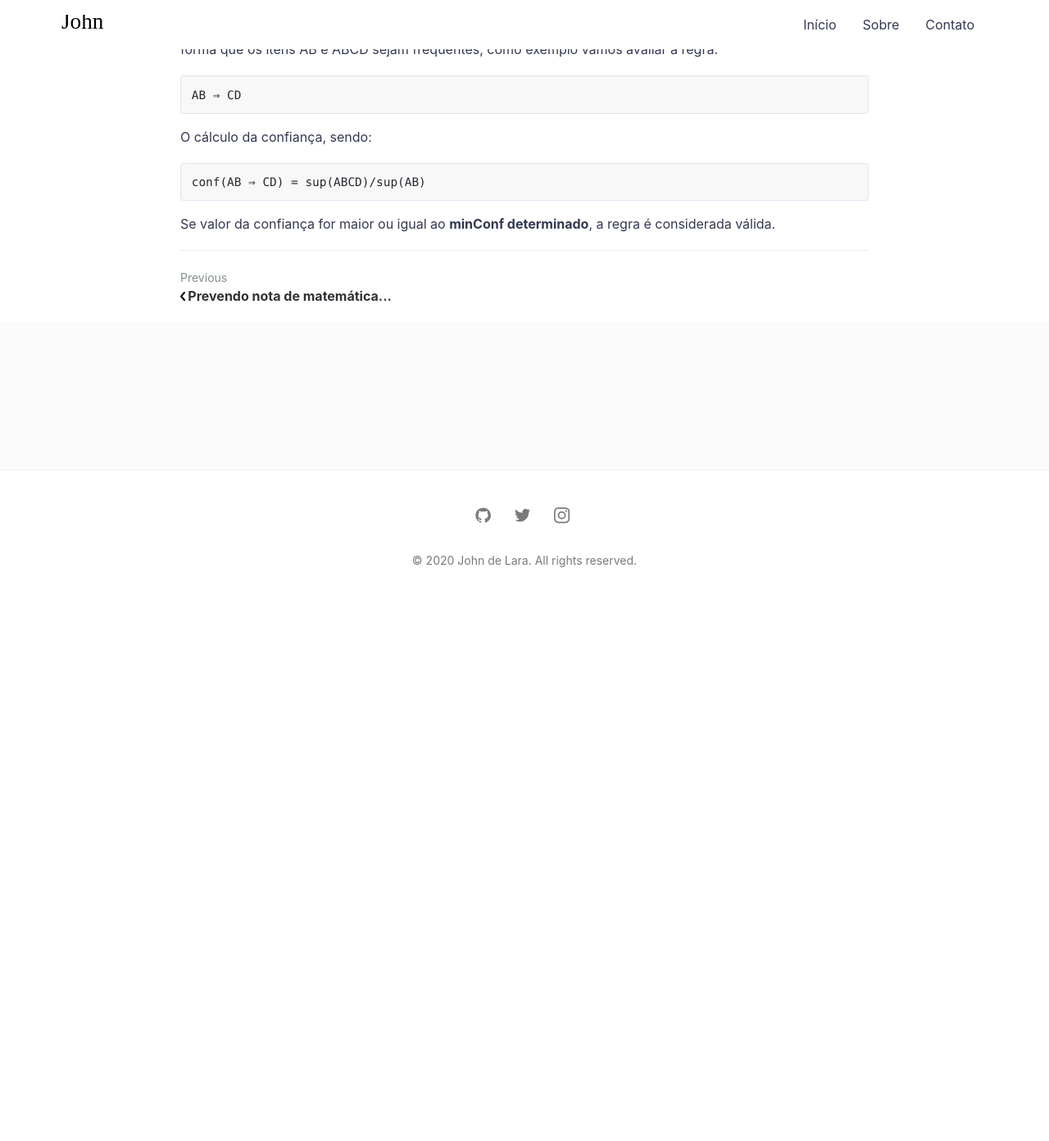
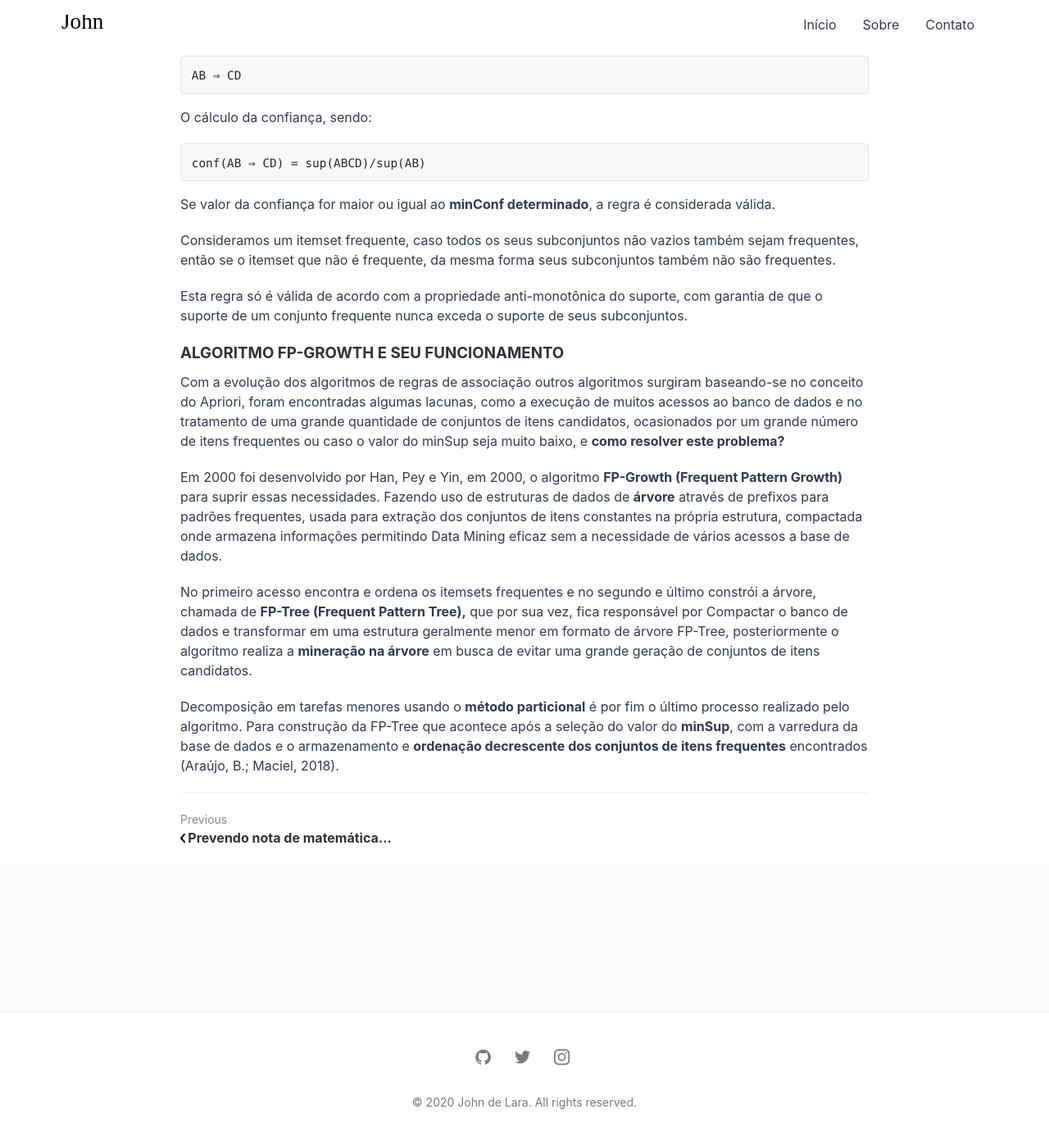
Before and after one commit to johndelara1/portfolioweb, a Jekyll site: the page built from _posts/2020-05-14-Regras de Associação.md, in a window 1280 px wide and 1400 px high, scrolled down 1922 px. Shown: the top 1392 px of the window at 82% size. Built offline with Jekyll 4.4.1, drawn with Linux system fonts in a browser that asks for light colours; comment, search, counter and statistics services are not loaded; before the commit the page ends 2661 px from its top, so only the background shows below that; some of the changed text lies outside the part shown.

Commit message:
Alteração do Artigo

```diff
--- a/_posts/2020-05-14-Regras de Associação.md
+++ b/_posts/2020-05-14-Regras de Associação.md
@@ -13,7 +13,7 @@ categories: [Machine Learning, Data Analysis, Rstudio, Big Data]
 > **Então aperte o cinto e vamos nessa!**
 
 ---
-## Vamos para uma breve apresentação desta fantástica ferramenta já consolidada e difundida:
+### Vamos para uma breve apresentação desta fantástica ferramenta já consolidada e difundida:
 
 As **regras de associação** utilizam características que mais se assemelham entre itens para descrever o ***comportamento*** que um item possui em decorrência do outro, esse comportamento é medido de acordo com o número de dados transacionais existentes no banco de dados.
 
@@ -44,7 +44,7 @@ Existem diversas técnicas de regras de associação, destacamos então o algori
 desempenho de processamento. Outro destaque se formula em cima do algoritmo FP-Growth que foi projetado
 baseado-se no funcionamento do apriori.
 
-## ALGORITMO APRIORI
+### ALGORITMO APRIORI E SEU FUNCIONAMENTO
 
    O algoritmo foi proposto em 1994, por Agrawal e Srikant, foi o pioneiro, um dos mais
 famosos e utilizado em regras de associação levando em consideração a eficácia em encontrar
@@ -52,7 +52,7 @@ itemsets frequentes em grandes bancos de dados, **gerando regras fortes de assoc
 Podemos dividir em duas estruturas de funcionamento do Apriori, a **geração do conjunto**
 **de itens frequentes e geração das regras**, vez ou outra uma economia de custo computacional.
 
-   Uma geração de um conjunto de **k-itemsets candidatos**, após o processo anterior, ele faz
+Uma geração de um conjunto de **k-itemsets candidatos**, após o processo anterior, ele faz
 verificação dos candidatos que são mais frequentes através de uma **varredura de toda base de dados**,
 ou seja, aqueles que possuem o suporte com valor maior do que o **minSup determinado**, gerando
 um conjunto de itens frequentes. Agora com um conjunto de k-itemsets frequentes, com k ≥ 2,
@@ -66,3 +66,34 @@ O cálculo da confiança, sendo:
     conf(AB ⇒ CD) = sup(ABCD)/sup(AB)
 
 Se valor da confiança for maior ou igual ao **minConf determinado**, a regra é considerada válida.
+
+Consideramos um itemset frequente, caso todos os seus subconjuntos não vazios
+também sejam frequentes, então se o itemset que não é frequente, da mesma forma seus
+subconjuntos também não são frequentes.
+
+Esta regra só é válida de acordo com a propriedade
+anti-monotônica do suporte, com garantia de que o suporte de um conjunto frequente nunca
+exceda o suporte de seus subconjuntos.
+
+### ALGORITMO FP-GROWTH E SEU FUNCIONAMENTO
+
+Com a evolução dos algoritmos de regras de associação outros algoritmos surgiram
+baseando-se no conceito do Apriori, foram encontradas algumas lacunas, como
+a execução de muitos acessos ao banco de dados e no tratamento de uma grande quantidade de
+conjuntos de itens candidatos, ocasionados por um grande número de itens frequentes ou caso
+o valor do minSup seja muito baixo, e **como resolver este problema?**
+
+Em 2000 foi desenvolvido por Han, Pey e Yin, em 2000, o algoritmo **FP-Growth (Frequent Pattern Growth)**
+para suprir essas necessidades. Fazendo uso de estruturas de dados de **árvore** através de prefixos para padrões
+frequentes, usada para extração dos conjuntos de itens constantes na própria estrutura, compactada onde armazena
+informações permitindo Data Mining eficaz sem a necessidade de vários acessos a base de dados.
+
+No primeiro acesso encontra e ordena os itemsets frequentes e no segundo e último
+constrói a árvore, chamada de **FP-Tree (Frequent Pattern Tree),** que por sua vez, fica responsável por Compactar
+o banco de dados e transformar em uma estrutura geralmente menor em formato de árvore FP-Tree,
+posteriormente o algoritmo realiza a **mineração na árvore** em busca de evitar uma grande geração de conjuntos
+de itens candidatos.
+
+Decomposição em tarefas menores usando o **método particional** é por fim o último processo realizado pelo algoritmo.
+Para construção da FP-Tree que acontece após a seleção do valor do **minSup**, com a varredura da base de dados
+e o armazenamento e **ordenação decrescente dos conjuntos de itens frequentes**  encontrados (Araújo, B.; Maciel, 2018).
```
